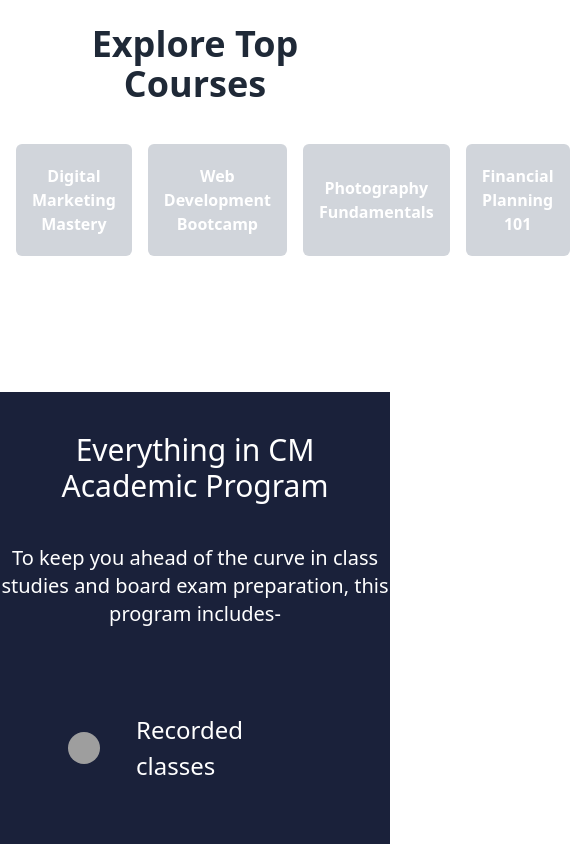
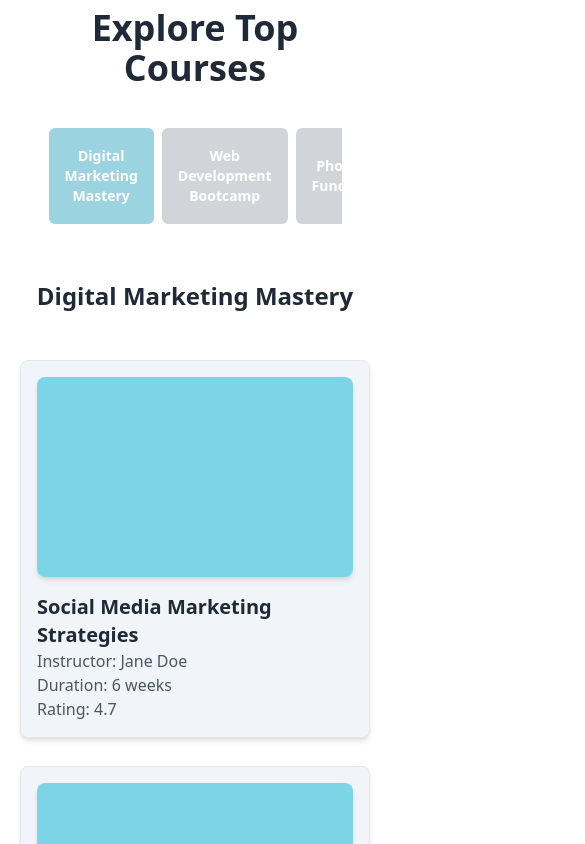
Before and after one commit to tirahman105/CM_academy_client, a React (Vite) app: page / in a window 390 px wide. Shown: the part 900-1744 px from the top of the page, 585 px wide, since content can reach past the window. Built offline with nearby package versions, Linux system fonts and the light colour scheme; grey boxes are pictures that could not be loaded.

Commit message:
Categories Revamp

```diff
--- a/package.json
+++ b/package.json
@@ -19,7 +19,8 @@
     "react-icons": "^4.10.1",
     "react-responsive-carousel": "^3.2.23",
     "react-router-dom": "^6.14.2",
-    "sort-by": "^1.2.0"
+    "sort-by": "^1.2.0",
+    "swiper": "^10.1.0"
   },
   "devDependencies": {
     "@types/react": "^18.2.15",
--- /dev/null
+++ b/src/Pages/Home/Categories/Categories.css
@@ -0,0 +1,39 @@
+/* Hide horizontal scrollbar */
+::-webkit-scrollbar {
+    width: 0.5em;
+    height: 0.5em;
+  }
+
+  ::-webkit-scrollbar-track {
+    background-color: transparent;
+  }
+
+  ::-webkit-scrollbar-thumb {
+    background-color: transparent;
+    border-radius: 0.25em;
+  }
+
+
+
+  .swiper {
+    width: 100%;
+    height: 100%;
+  }
+
+  .swiper-slide {
+    text-align: center;
+    font-size: 18px;
+    background: #fff;
+
+    /* Center slide text vertically */
+    display: flex;
+    justify-content: center;
+    align-items: center;
+  }
+
+  .swiper-slide img {
+    display: block;
+    width: 100%;
+    height: 100%;
+    object-fit: cover;
+  }
--- a/src/Pages/Home/Categories/Categories.jsx
+++ b/src/Pages/Home/Categories/Categories.jsx
@@ -1,4 +1,6 @@
 import { useState, useEffect } from "react";
+
+import "./Categories.css";
 
 function Categories() {
   const [courses, setCourses] = useState([]);
@@ -7,50 +9,62 @@ function Categories() {
   useEffect(() => {
     fetch("/courses.json")
       .then((response) => response.json())
-      .then((data) => setCourses(data.courses));
+      .then((data) => {
+        setCourses(data.courses);
+        setActiveCourse(data.courses[0]); // Set the first course as active initially
+      });
   }, []);
 
   const handleCourseClick = (course) => {
     console.log(course);
     setActiveCourse(course);
   };
-//TODO: Animation will be added soon
+
   return (
-    <div className="p-4 ">
-      <h1 className="text-4xl font-semibold mb-10 text-center">
+    <div className="px-4 w-10/12 mx-auto">
+      <h1 className="text-4xl font-bold mb-10 text-center">
         Explore Top Courses
       </h1>
-      <div className="flex space-x-4 mb-10">
+      <div className="flex overflow-x-auto gap-2 mb-10 sticky top-[20px] z-50 ">
         {courses.map((course) => (
           <button
             key={course.title}
             onClick={() => handleCourseClick(course)}
-            className={`px-4 py-2 rounded-md font-bold text-white ${
+            className={`w-[300px] px-4 py-2 rounded-md font-bold text-white text-sm transition-all duration-300 ${
               activeCourse === course
-                ? "bg-blue-500 text-white"
-                : "bg-gray-300 text-gray-800"
+                ? "bg-cyan-600 bg-opacity-40 backdrop-blur-md text-white w-[300px]"
+                : "bg-gray-500 bg-opacity-30 backdrop-blur-md text-gray-800 w-[300px]"
             }`}
           >
             {course.title}
           </button>
         ))}
       </div>
-      <div className="mt-4">
+      <div className="mt-4  flex items-center justify-center">
         {activeCourse && (
           <div className="">
             <h2 className="text-2xl font-bold mt-4 mb-10 text-center">
               {activeCourse.title}
             </h2>
-            <div className="list-disc pl-6 grid md:grid-cols-4 gap-5 text-white">
+            <div className="  grid  md:grid-cols-4 gap-5 text-white  ">
               {activeCourse.subCourses.map((subCourse) => (
                 <div
                   key={subCourse.title}
-                  className="mt-2 border p-4 bg-slate-400 rounded-lg shadow-md"
+                  className="mt-2 border p-4 bg-slate-100 rounded-lg shadow-md w-[350px]"
                 >
-                  <strong>{subCourse.title}</strong>
-                  <div>Duration: {subCourse.duration}</div>
-                  <div>Instructor: {subCourse.instructor}</div>
-                  <div>Rating: {subCourse.rating}</div>
+                  <div className="h-[200px] bg-cyan-500 bg-opacity-50  rounded-lg shadow-md mb-4"></div>
+                  <strong className="text-gray-800 text-xl">
+                    {subCourse.title}
+                  </strong>
+                  <div className="text-gray-600">
+                    Instructor: {subCourse.instructor}
+                  </div>
+                  <div className="text-gray-600">
+                    Duration: {subCourse.duration}
+                  </div>
+                  <div className="text-gray-600">
+                    Rating: {subCourse.rating}
+                  </div>
                 </div>
               ))}
             </div>
```
Also changed, not shown: 1 other file (tests, documents, lock files or other folders).
